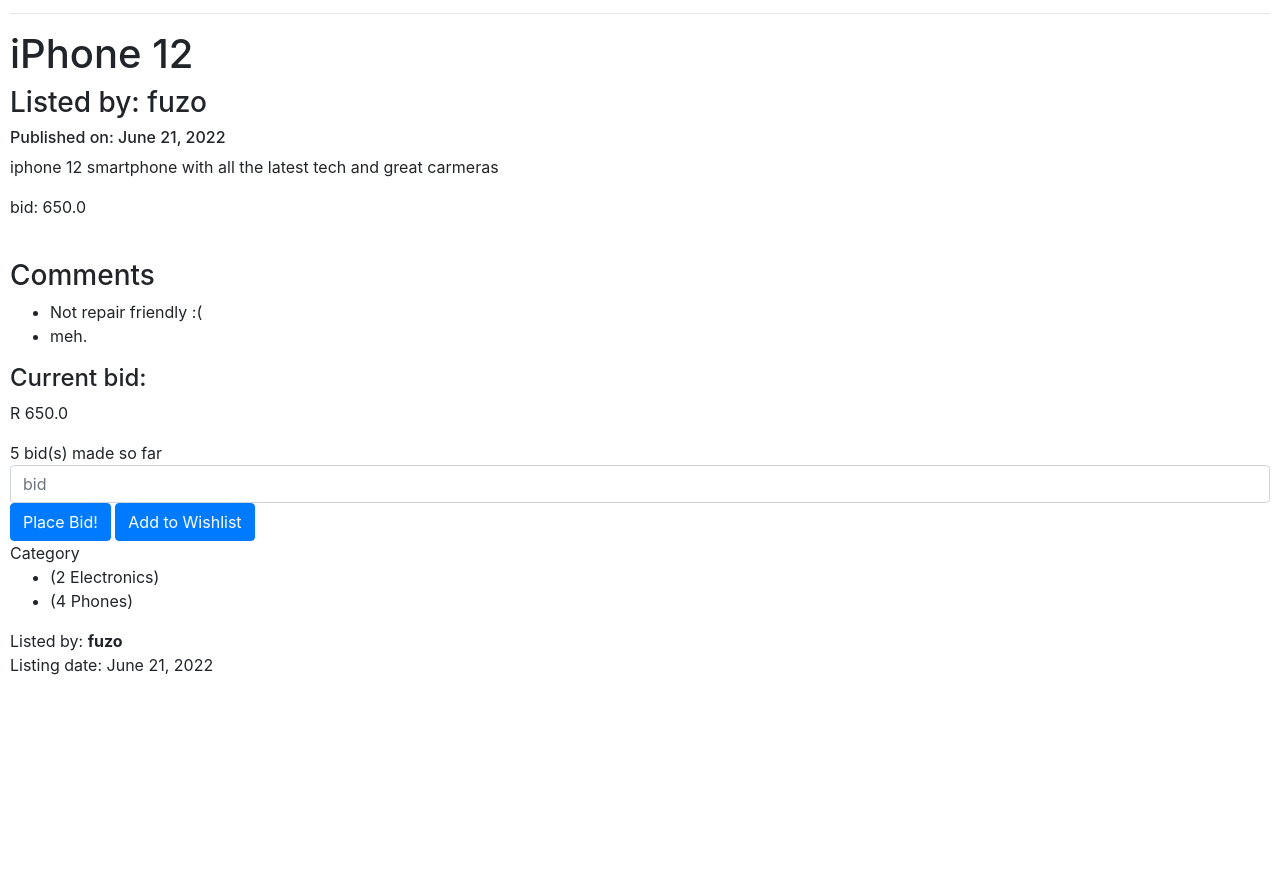
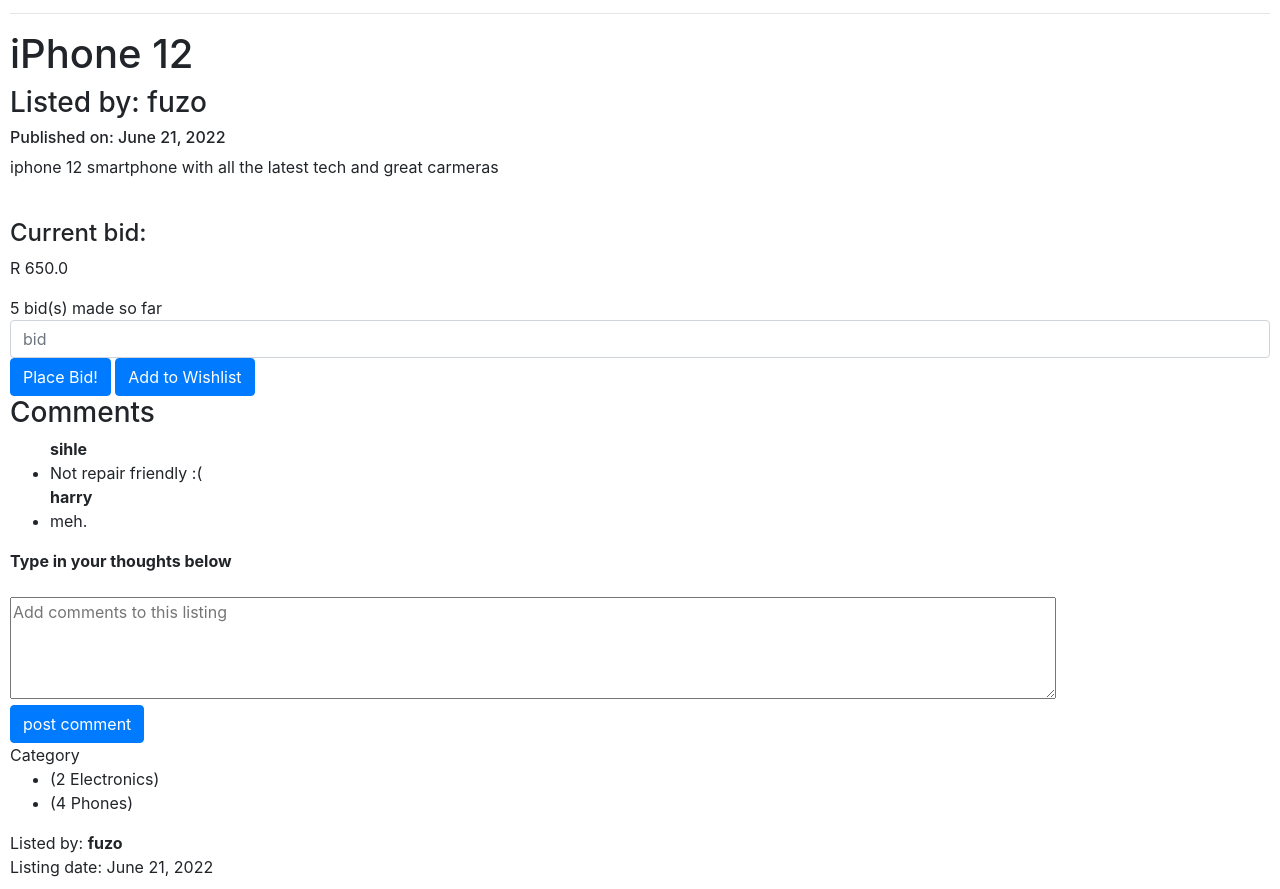
Before and after one commit to siphe-sihle/Commerce, a Django app: page /listings/2 in a window 1280 px wide. Shown: the part 133-1022 px from the top of the page. Before the commit the page ends 808 px from the top, so only its background shows below. Run offline with Django 3.2, Linux system fonts and the light colour scheme; data comes from the database, SQL or seed files in the repository; both versions use the stored data as it was after the commit; some libraries are stand-ins or nearby versions.

Commit message:
Post comments on listings

```diff
--- a/auctions/templates/auctions/listing.html
+++ b/auctions/templates/auctions/listing.html
@@ -5,16 +5,7 @@
     <h3>Listed by: {{listing.creator}}</h3>
     <h6>Published on: {{listing.pub_date}}</h4>
     <p> {{listing.description}}</p>
-    <p>bid: {{current_bid.amount}}</p>
     <br>
-    <h3>Comments</h3>
-       <ul>
-            {% for comment in comments %}
-                <li>{{comment.description}}</li>
-            {% empty %}
-            <li>No comments posted for this listing</li>
-            {% endfor %}
-       </ul>
 
     <div>
         <h4>Current bid: </h4>
@@ -58,6 +49,26 @@
                     </div>
                 {% endif %}
                 <!--<input id="wishlist" class="btn btn-primary" type="submit" value="Add to Wishlist" name="wishlist">-->
+
+                <!-- Add ability for users to add comments -->
+                <div>
+                    <h3>Comments</h3>
+                        <ul>
+                            {% for comment in comments %}
+                                <div class="comment_username">
+                                    <strong>{{comment.commented_by}}</strong>
+                                </div>
+                                <li>{{comment.description}}</li>
+                            {% empty %}
+                            <li>No comments posted for this listing</li>
+                            {% endfor %}
+                        </ul>
+                    <!-- Text Area for comments -->
+                    <p><label for="add_comments"><strong>Type in your thoughts below</strong></label></p>
+                    <textarea id="add_comments" name="add_comments" rows="4" cols="100" placeholder="Add comments to this listing"></textarea>
+                    <br>
+                    <input type="submit" id="comment" class="btn btn-primary" value="post comment" name="comment">
+                </div>
             </form>
         </div>
     {% else %}
--- a/auctions/views.py
+++ b/auctions/views.py
@@ -89,6 +89,16 @@ def listing_view(request, id):
                 current_listing.save(update_fields=['active'])
 
             messages.info(request, f'{current_listing.title}: Auction has now been closed!')
+            pass
+
+        # Add signed-in user's ability to post comments to the listing
+        if "comment" in request.POST:
+            # get listing's object, current_user objects and then create the comment in the db
+
+            #Get comment description
+            get_description = request.POST[f"add_comments"]
+            logged_in_user = request.user
+            Comment.objects.create(description=get_description, commented_by=logged_in_user, listing=current_listing)
             pass
 
         # What if our "add to wishlist" button/text changes dynamically depending on whether the listing is added to wishlist or not? Lets see below
```
Also changed, not shown: db.sqlite3.
